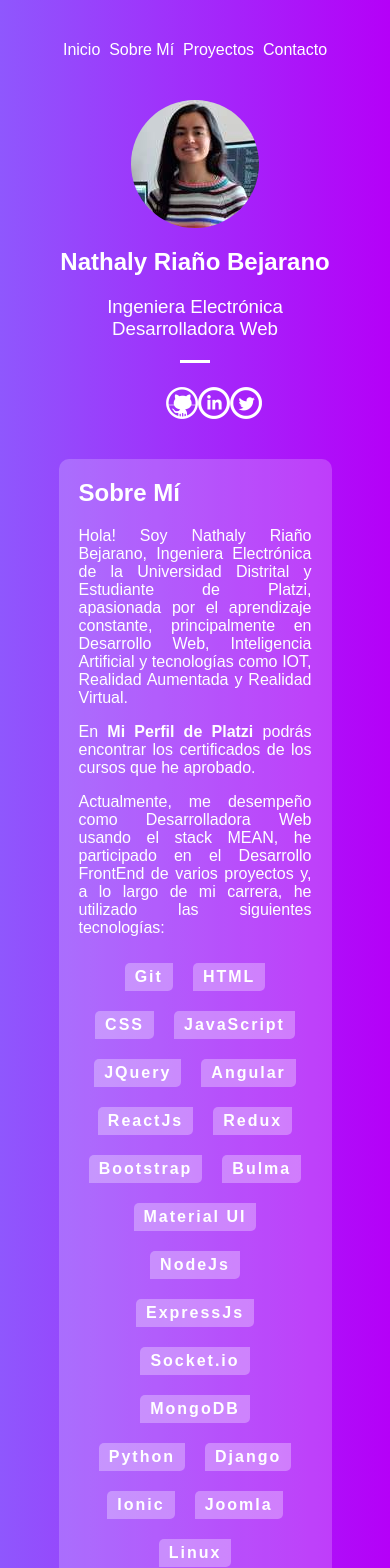
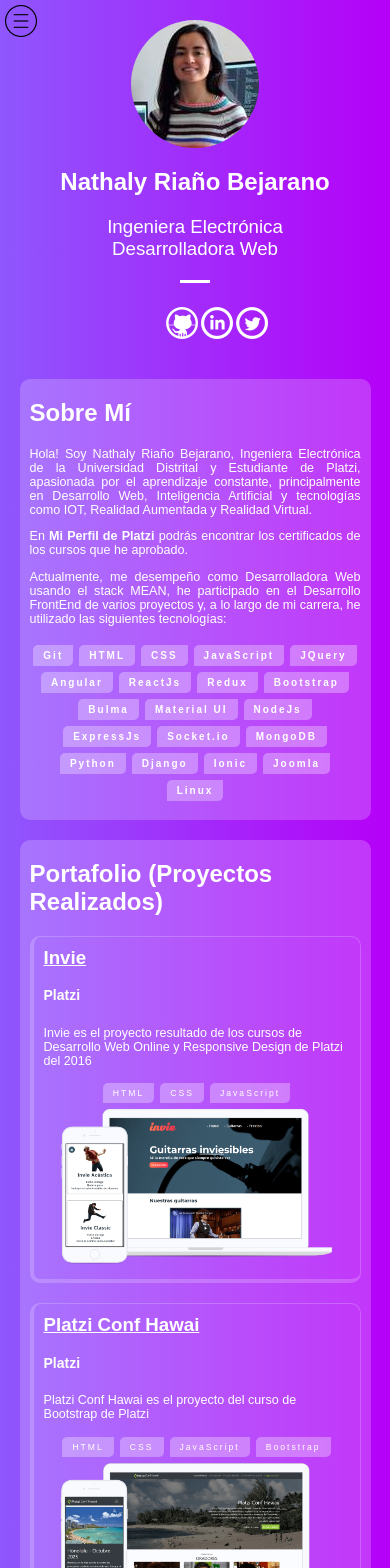
Before and after one commit to NathaEEUD/Portfolio, a React app: page / in a window 390 px wide. Shown: the top 1568 px of the page. Built offline with nearby package versions, Linux system fonts and the light colour scheme; a web font is replaced by a local one.

Commit message:
feat: implementing responsive design

```diff
--- a/src/assets/styles/Media.scss
+++ b/src/assets/styles/Media.scss
@@ -1,10 +1,138 @@
-@media only screen and (max-width: 600px) {
-  // .main__description--title {
-  //   font-size: 30px;
-  // }
+@media only screen and (max-width: 1200px) {
+  #portfolio {
+    & .portfolio__project--item {
+      margin: 9px;
+      font-size: 14px;
+    }
 
-  // .footer {
-  //   align-items: flex-start;
-  //   flex-direction: column;
-  // }
+    & .portfolio__project--details {
+      width: 55%;
+    }
+
+    & .portfolio__project--description {
+      font-size: 15px;
+    }
+  }
 }
+
+@media only screen and (max-width: 992px) {
+  #about .about__container,
+  #portfolio .portfolio__container {
+    width: 85%;
+  }
+
+  #about .about__container {
+    & p {
+      font-size: 14px;
+    }
+
+    & .about__container--item {
+      font-size: 12px;
+    }
+  }
+
+  #portfolio {
+    & .portfolio__project--item {
+      margin: 8px;
+      font-size: calc(12px + 2 * ((100vw - 768px) / 224));
+    }
+
+    & .portfolio__project--description {
+      font-size: calc(13px + 2 * ((100vw - 768px) / 224));
+    }
+  }
+}
+
+@media only screen and (max-width: 768px) {
+  .header {
+    height: 20px;
+
+    #burguer__menu {
+      display: block;
+    }
+
+    & .header__menu {
+      position: fixed;
+      background-color: rgba(143, 87, 253, 0.9);
+      z-index: 3;
+      top: 0;
+      left: -100vw;
+      width: 100vw;
+      bottom: 0;
+      display: flex;
+      align-items: center;
+      justify-content: center;
+      transition: 0.3s;
+
+      & ul {
+        flex-direction: column;
+      }
+    }
+
+    & .is-active {
+      left: 0;
+    }
+  }
+
+  #about .about__container,
+  #portfolio .portfolio__container {
+    width: 90%;
+  }
+
+  .portfolio__project {
+    flex-direction: column;
+  }
+
+  #portfolio .portfolio__project--details {
+    width: 100%;
+    max-height: max-content;
+    min-height: min-content;
+    font-size: 16px;
+  }
+
+  .portfolio__project .portfolio__project--image-container {
+    width: 60%;
+  }
+
+  .contact__container-info > p:nth-child(1) {
+    font-size: 12px;
+  }
+}
+
+@media only screen and (max-width: 565px) {
+  #networks li {
+    margin-right: 3px;
+  }
+
+  #about .about__container p {
+    font-size: calc(12px + 2 * ((100vw - 320px) / 245));
+  }
+
+  #portfolio {
+    & .portfolio__project--item {
+      margin: 3px;
+    }
+
+    & .portfolio__project--description {
+      font-size: calc(12px + 2 * ((100vw - 320px) / 245));
+    }
+  }
+
+  #about .about__container ul .about__container--item {
+    margin: 3px;
+    font-size: 10px;
+  }
+
+  #about .about__container,
+  #portfolio .portfolio__container {
+    padding: 0 10px;
+  }
+
+  .portfolio__project {
+    padding: 10px;
+  }
+
+  .portfolio__project .portfolio__project--image-container {
+    width: 90%;
+  }
+}
--- a/src/assets/styles/Vars.scss
+++ b/src/assets/styles/Vars.scss
@@ -15,7 +15,7 @@
 }
 
 @mixin style-container() {
-  width: 70%;
+  width: 80%;
   padding: 0 20px;
   border-radius: 10px;
   color: white;
--- a/src/assets/styles/components/Header.scss
+++ b/src/assets/styles/components/Header.scss
@@ -8,8 +8,21 @@
   top: 0px;
   width: 100%;
 
+  & #burguer__menu {
+    width: 32px;
+    height: 32px;
+    position: fixed;
+    z-index: 4;
+    left: 5px;
+    top: 5px;
+    display: none;
+  }
+
   & .header__menu {
     @include flex-container();
+    text-transform: uppercase;
+    letter-spacing: 2.5px;
+    font-weight: boldw;
 
     & ul {
       list-style: none;
--- a/src/components/Header.jsx
+++ b/src/components/Header.jsx
@@ -1,9 +1,17 @@
-import React from 'react';
+import React, { useState } from 'react';
 import '../assets/styles/components/Header.scss';
+import menuIcon from '../assets/static/menu.png';
 
-const Header = () => (
+const Header = () => {
+  const [navOpened, setNavOpened] = useState(false);
+  const navClassName = navOpened ? 'header__menu is-active' : 'header__menu';
+
+  return (
     <header className='header'>
-    <nav className='header__menu'>
+      <div id='burguer__menu' onClick={() => setNavOpened(!navOpened)}>
+        <img src={menuIcon} alt='Menu' />
+      </div>
+      <nav className={navClassName}>
         <ul>
           <li>
             <a href='#home'>Inicio</a>
@@ -21,5 +29,6 @@
       </nav>
     </header>
   );
+};
 
 export default Header;
```
Also changed, not shown: src/assets/static/menu.png (added). Lines whose indentation alone changed are shown as unchanged.
